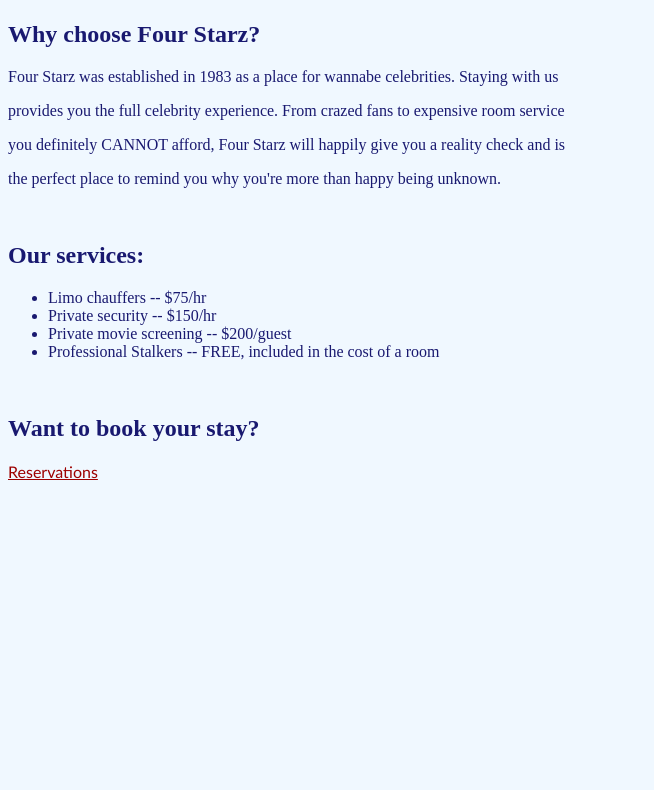
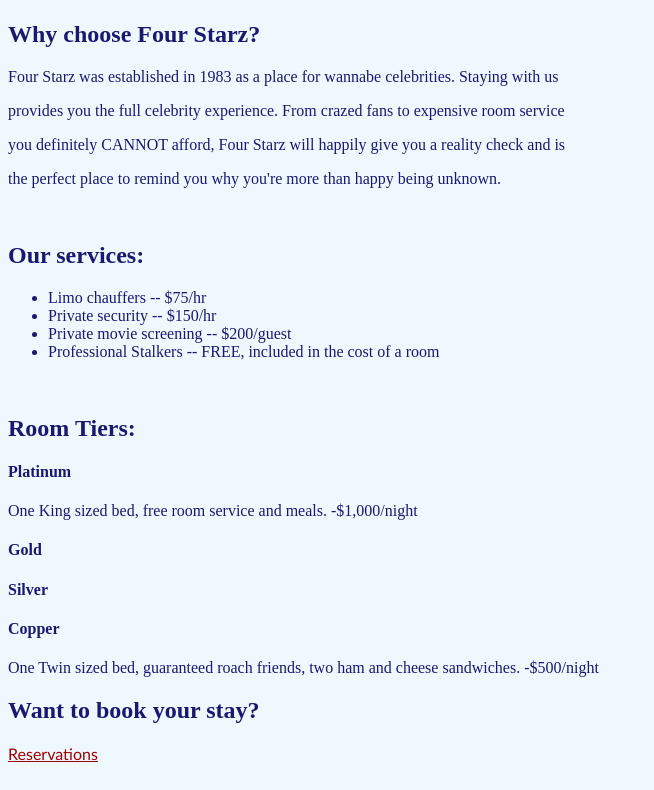
Before and after one commit to corvidbonez/capstone-lit, a plain HTML site: page html_final_proj/welcome.html in a window 1280 px wide. Shown: the part 365-1155 px from the top of the page, without its empty margins (0-654 px from the left). Before the commit the page ends 873 px from the top, so only its background shows below. Drawn offline with Linux system fonts and the light colour scheme.

Commit message:
update to html project

```diff
--- a/html_final_proj/welcome.html
+++ b/html_final_proj/welcome.html
@@ -23,6 +23,15 @@
         <li>Professional Stalkers -- FREE, included in the cost of a room </li>
     </ul>
     <br>
+    <h2>Room Tiers: </h2>
+    <h4>Platinum</h4>
+    <p> One King sized bed, free room service and meals.  -$1,000/night</p>
+    <h4>Gold</h4>
+    <p></p>
+    <h4>Silver</h4>
+    <p></p>
+    <h4>Copper</h4>
+    <p>One Twin sized bed, guaranteed roach friends, two ham and cheese sandwiches. -$500/night</p>
     <h2>Want to book your stay?</h2>
     <a href="reservation.html">Reservations</a>
     <br>
```
Also changed, not shown: 1 other file.
